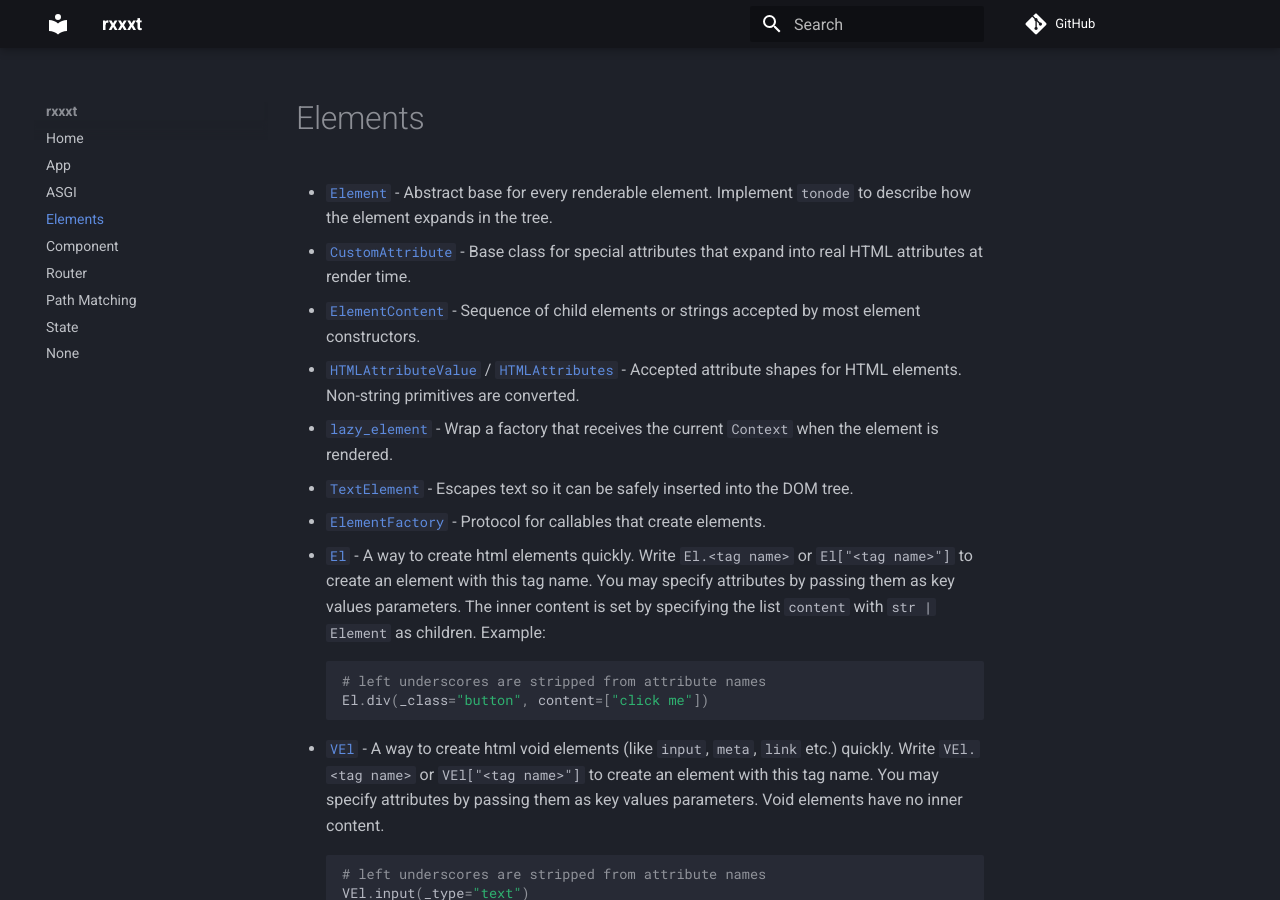
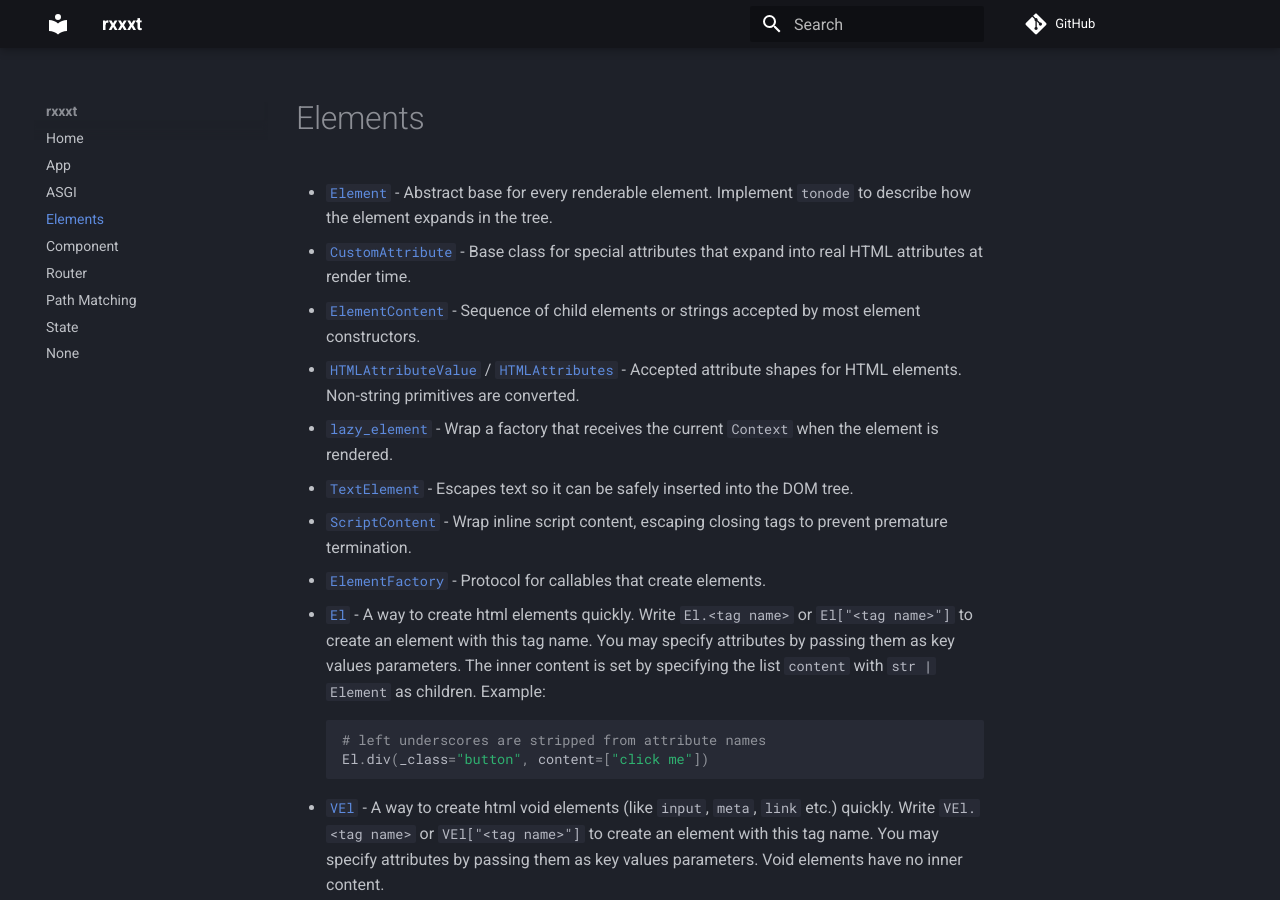
Before and after one commit to leopf/rxxxt, an MkDocs documentation site: the page built from docs/elements.md, in a window 1280 px wide and 900 px high. Built offline with MkDocs 1.6.1 and Material for MkDocs 9.7.7, drawn with Linux system fonts in a browser that asks for light colours; comment, search, counter and statistics services are not loaded.

Commit message:
script content

```diff
--- a/docs/elements.md
+++ b/docs/elements.md
@@ -6,6 +6,7 @@
 - [`HTMLAttributeValue`](./api.md#rxxxt.elements.HTMLAttributeValue) / [`HTMLAttributes`](./api.md#rxxxt.elements.HTMLAttributes) - Accepted attribute shapes for HTML elements. Non-string primitives are converted.
 - [`lazy_element`](./api.md#rxxxt.elements.lazy_element) - Wrap a factory that receives the current `Context` when the element is rendered.
 - [`TextElement`](./api.md#rxxxt.elements.TextElement) - Escapes text so it can be safely inserted into the DOM tree.
+- [`ScriptContent`](./api.md#rxxxt.elements.ScriptContent) - Wrap inline script content, escaping closing tags to prevent premature termination.
 - [`ElementFactory`](./api.md#rxxxt.elements.ElementFactory) - Protocol for callables that create elements.
 - [`El`](./api.md#rxxxt.elements.El) - A way to create html elements quickly.
   Write `El.<tag name>` or `El["<tag name>"]` to create an element with this tag name.
```
